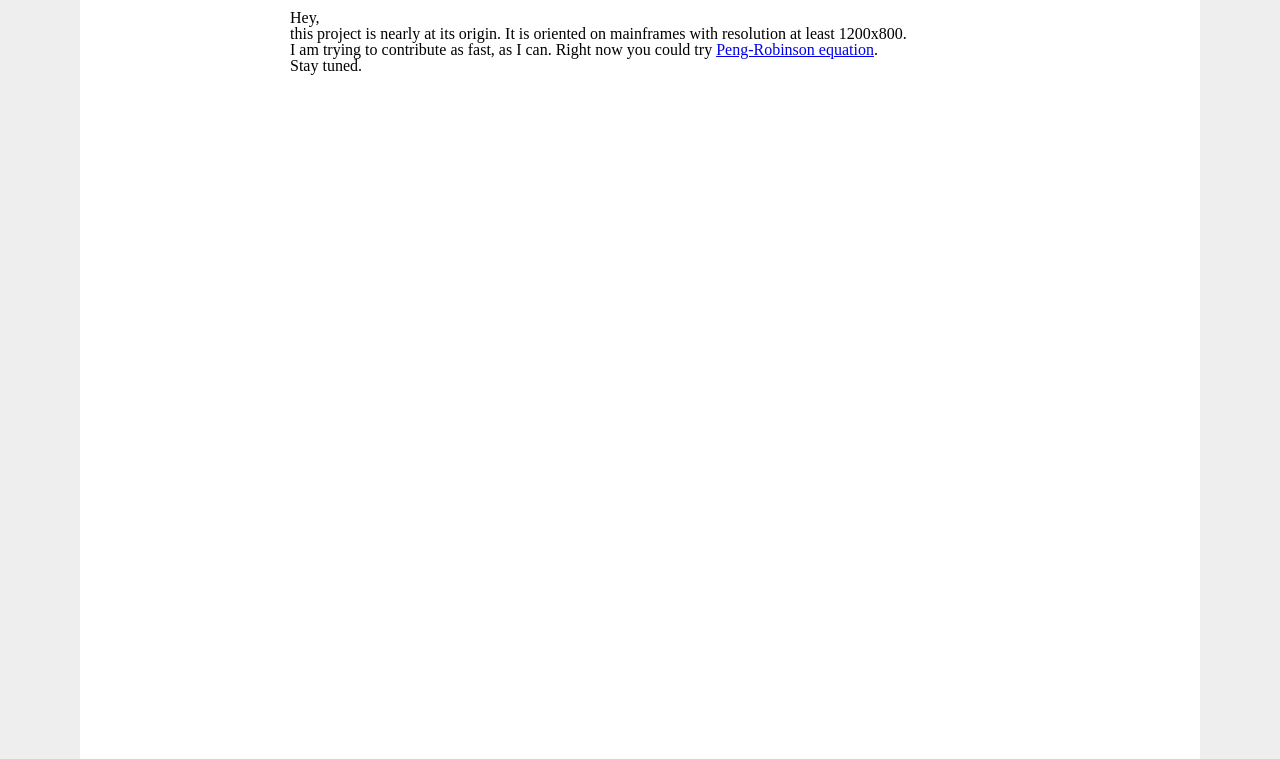
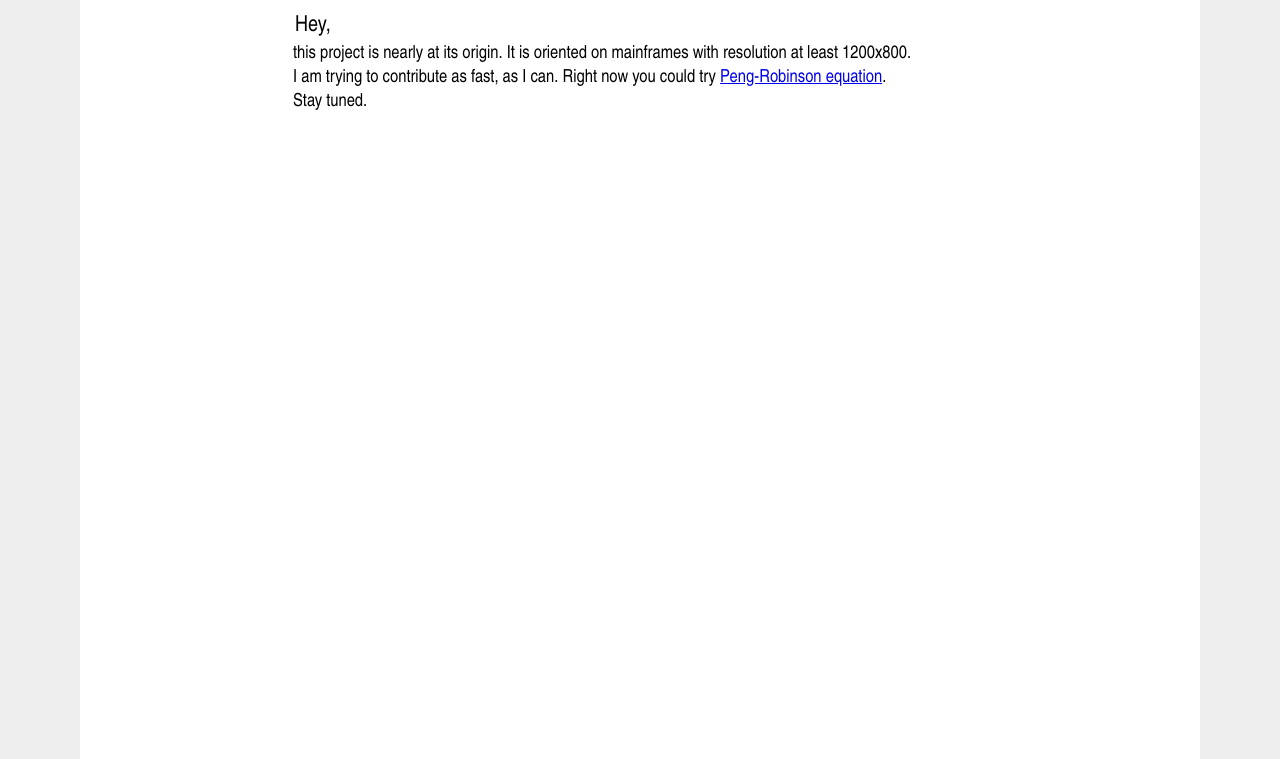
Before and after one commit to kishmakov/technohub, a Python web app: template templates/welcome.html in a window 1280 px wide. Shown: the top 759 px of the page. Run offline with Jinja, Linux system fonts and the light colour scheme; the template is opened without the code that fills it, so the values that code supplies are empty.

Commit message:
Added favicon, some minor improvements.

```diff
--- a/common/settings.py
+++ b/common/settings.py
@@ -8,6 +8,7 @@ TEMPLATE_DEBUG = DEBUG
 # absolute path uniquely settled
 PROJECT_LOCATION = os.path.join(os.path.dirname(__file__), '..')
 SITE_URL = 'http://localhost:8000'
+# SITE_URL = 'http://technohub.kshmakov.org'
 
 def make_full(relative_path):
     return os.path.join(PROJECT_LOCATION, relative_path).replace('\\','/')
--- a/static/css/main.css
+++ b/static/css/main.css
@@ -99,3 +99,16 @@ button:enabled:active {
     background-image: -o-linear-gradient(#3072b3, #599bdc);
     background-image: linear-gradient(#3072b3, #599bdc);
 }
+
+h2 {
+    font-size: 22px;
+    font-family: "Arial Narrow", Arial, sans-serif;
+    padding: 5px;
+}
+
+
+p {
+    font-size: 18px;
+    font-family: "Arial Narrow", Arial, sans-serif;
+    padding: 3px;
+}
--- a/templates/base.html
+++ b/templates/base.html
@@ -6,6 +6,7 @@
     <meta charset='utf-8'/>
     <title>{% block title %}{% endblock %}</title>
     <link rel='stylesheet' type='text/css' href='{{ static_url }}css/main.css'/>
+    <link rel="shortcut icon" href="{{ static_url }}media/favicon.ico" />
     {% block css %}{% endblock %}
     <script src='{{ static_url }}js/jquery_d.js'></script>
     <script src='{{ static_url }}js/jquery_ui.js'></script>
--- a/templates/vle/pr.html
+++ b/templates/vle/pr.html
@@ -10,7 +10,7 @@
     // general
 
     var PR_dictionary = {
-        db_url: 'http://localhost:8000/vle/db/',
+        db_url: '{{ SITE_URL }}/vle/db/',
         fs_hint: 'e.g. Water or 7732-18-5',
         t_hint: 'in K',
         vmin_hint: 'in cm3 / mol',
```
Also changed, not shown: static/media/button.png (added), static/media/favicon.ico (added).
